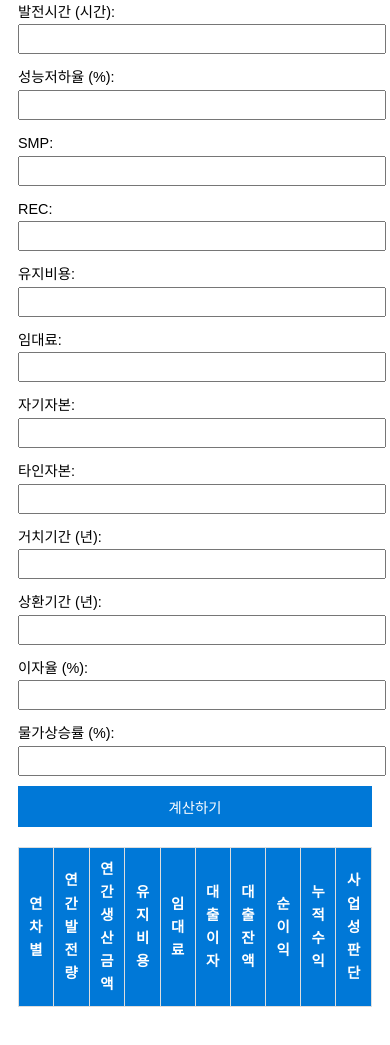
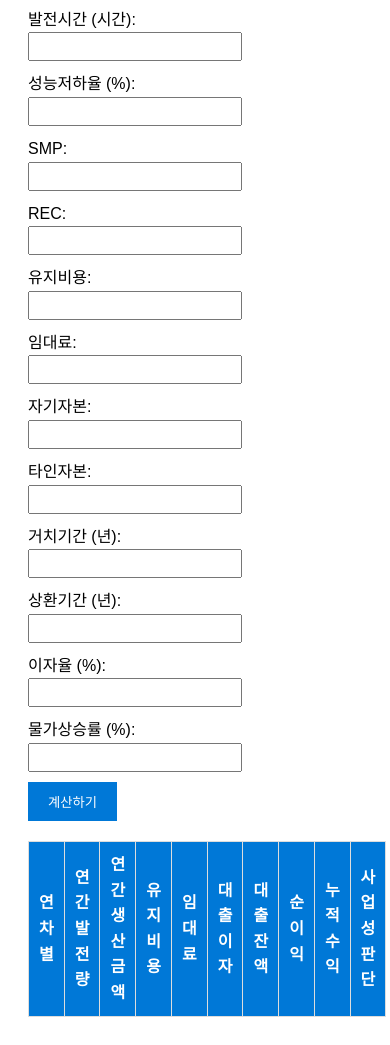
Before and after one commit to Greenw2ve/userid.github.io, a plain HTML site: page index.html in a window 390 px wide. Shown: the part 235-1280 px from the top of the page. Drawn offline with Linux system fonts and the light colour scheme.

Commit message:
Update index.html

```diff
--- a/index.html
+++ b/index.html
@@ -11,7 +11,7 @@
             line-height: 1.6;
         }
         h1 {
-            font-size: 1.8rem; /* 반응형 폰트 크기 */
+            font-size: 1.8rem;
             text-align: center;
         }
         form {
@@ -20,12 +20,10 @@
         label {
             display: inline-block;
             width: 150px;
-            font-size: 1rem; /* 반응형 폰트 크기 */
         }
         input {
             padding: 5px;
             width: 200px;
-            font-size: 1rem; /* 반응형 폰트 크기 */
             margin-bottom: 10px;
         }
         button {
@@ -34,7 +32,6 @@
             color: white;
             border: none;
             cursor: pointer;
-            font-size: 1rem; /* 반응형 폰트 크기 */
         }
         button:hover {
             background-color: #0053a6;
@@ -48,26 +45,10 @@
             border: 1px solid #ddd;
             padding: 10px;
             text-align: center;
-            font-size: 0.9rem; /* 반응형 폰트 크기 */
         }
         th {
             background-color: #0078d7;
             color: white;
-        }
-        @media (max-width: 768px) {
-            body {
-                padding: 10px;
-            }
-            label, input, button {
-                width: 100%;
-                font-size: 0.9rem; /* 모바일에 맞춘 폰트 크기 */
-            }
-            label {
-                text-align: left;
-            }
-            table {
-                font-size: 0.8rem;
-            }
         }
     </style>
 </head>
```
